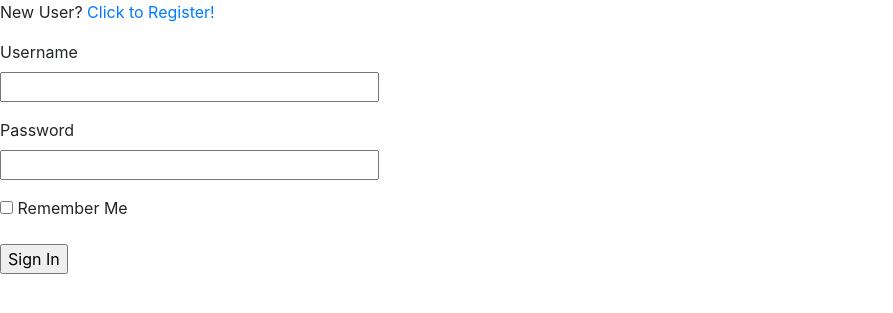
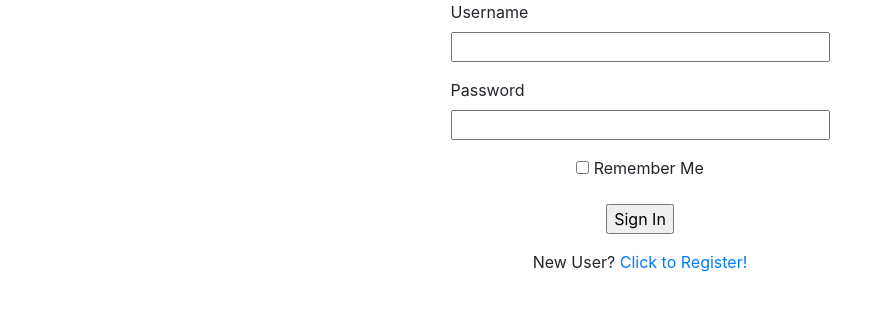
Before and after one commit to bmacs001/MusicPracticeApp, a Flask app: page /login in a window 1280 px wide. Shown: the part 118-431 px from the top of the page, without its empty margins (0-893 px from the left). Run offline with Flask 2, Linux system fonts and the light colour scheme.

Commit message:
LoginPageUpdated

```diff
--- a/app/templates/login.html
+++ b/app/templates/login.html
@@ -1,18 +1,34 @@
 {% extends "base.html" %}
 
 {% block content %}
-    <p>New User? <a href="{{ url_for('register') }}">Click to Register!</a></p>
     <form action="" method="post" novalidate>
         {{ form.hidden_tag() }}
+
+        <div class="row justify-content-center">
         <p>
             {{ form.username.label }}<br>
             {{ form.username(size=32) }}
         </p>
+        </div>
+
+
+        <div class="row justify-content-center">
         <p>
             {{ form.password.label }}<br>
             {{ form.password(size=32) }}
         </p>
+        </div>
+
+
+        <div class="row justify-content-center">
         <p>{{ form.remember_me() }} {{ form.remember_me.label }}</p>
+        </div>
+        <div class="row justify-content-center">
         <p>{{ form.submit() }}</p>
+        </div>
+        <div class="row justify-content-center">
+            <p>New User? <a href="{{ url_for('register') }}">Click to Register!</a></p>
+        </div>
+
     </form>
 {% endblock %}
```
